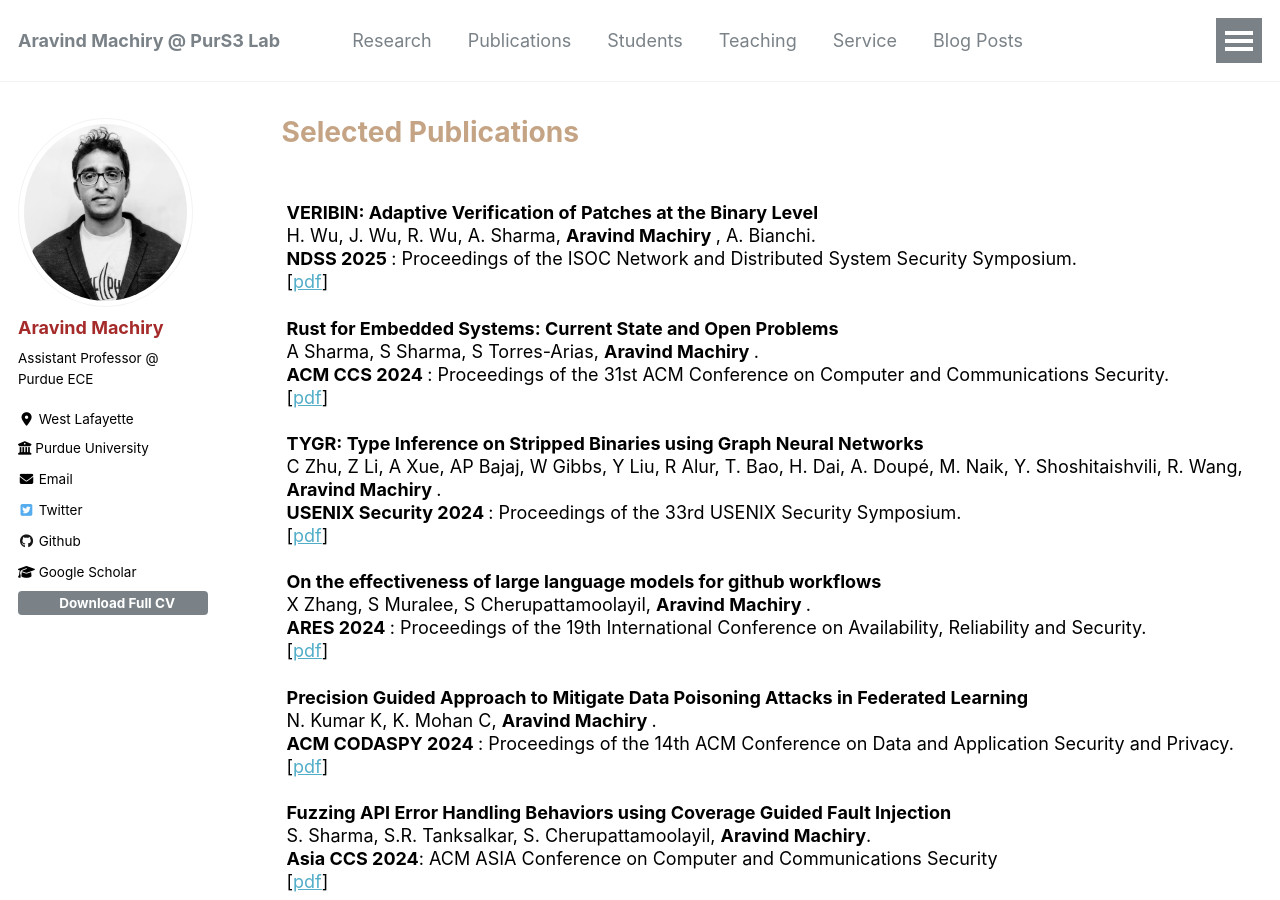
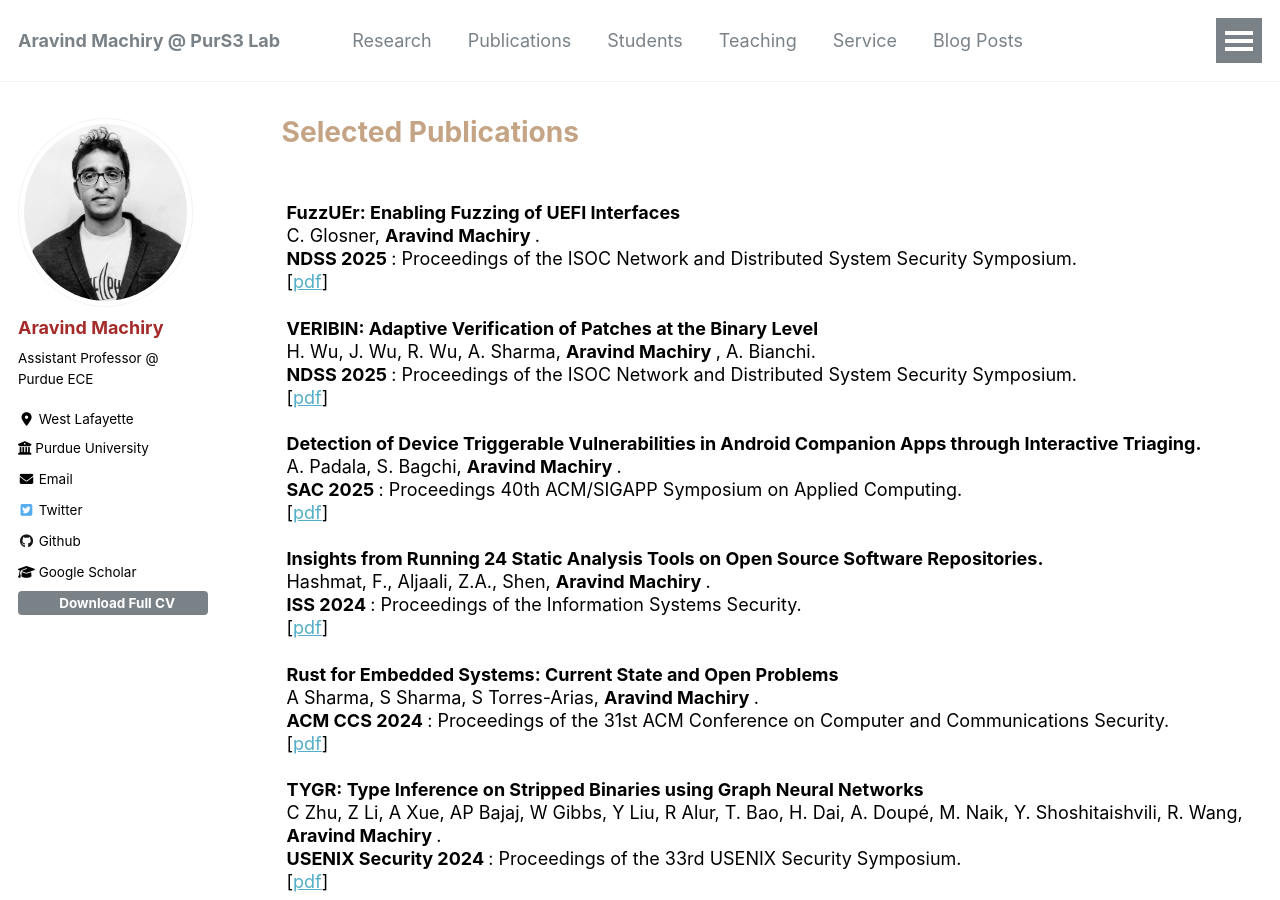
Before and after one commit to Machiry/machiry.github.io, a Jekyll site: the page built from _publications/index.html, in a window 1280 px wide and 900 px high. Built offline with Jekyll 4.4.1, drawn with Linux system fonts in a browser that asks for light colours; nearby versions of some CDN libraries.

Commit message:
Adding all

```diff
--- a/_publications/index.html
+++ b/_publications/index.html
@@ -11,10 +11,34 @@ author_profile: true
 
 	<p>
 
+		<strong>FuzzUEr: Enabling Fuzzing of UEFI Interfaces</strong><br>
+		C. Glosner, <b> Aravind Machiry </b>.<br>
+		<b> NDSS 2025 </b>: Proceedings of the ISOC Network and Distributed System Security Symposium. <br>
+		[<a href="/files/fuzzuerr.pdf">pdf</a>]
+	</p>
+
+	<p>
+
 		<strong>VERIBIN: Adaptive Verification of Patches at the Binary Level</strong><br>
 		H. Wu, J. Wu, R. Wu, A. Sharma, <b> Aravind Machiry </b>, A. Bianchi.<br>
 		<b> NDSS 2025 </b>: Proceedings of the ISOC Network and Distributed System Security Symposium. <br>
 		[<a href="/files/veribin.pdf">pdf</a>]
+	</p>
+
+	<p>
+
+		<strong>Detection of Device Triggerable Vulnerabilities in Android Companion Apps through Interactive Triaging.</strong><br>
+		A. Padala, S. Bagchi, <b> Aravind Machiry </b>.<br>
+		<b> SAC 2025 </b>: Proceedings 40th ACM/SIGAPP Symposium on Applied Computing. <br>
+		[<a href="/files/sacandroid.pdf">pdf</a>]
+	</p>
+
+	<p>
+
+		<strong>Insights from Running 24 Static Analysis Tools on Open Source Software Repositories.</strong><br>
+		Hashmat, F., Aljaali, Z.A., Shen, <b> Aravind Machiry </b>.<br>
+		<b> ISS 2024 </b>: Proceedings of the Information Systems Security. <br>
+		[<a href="/files/sastiss.pdf">pdf</a>]
 	</p>
 
 	<p>
```
